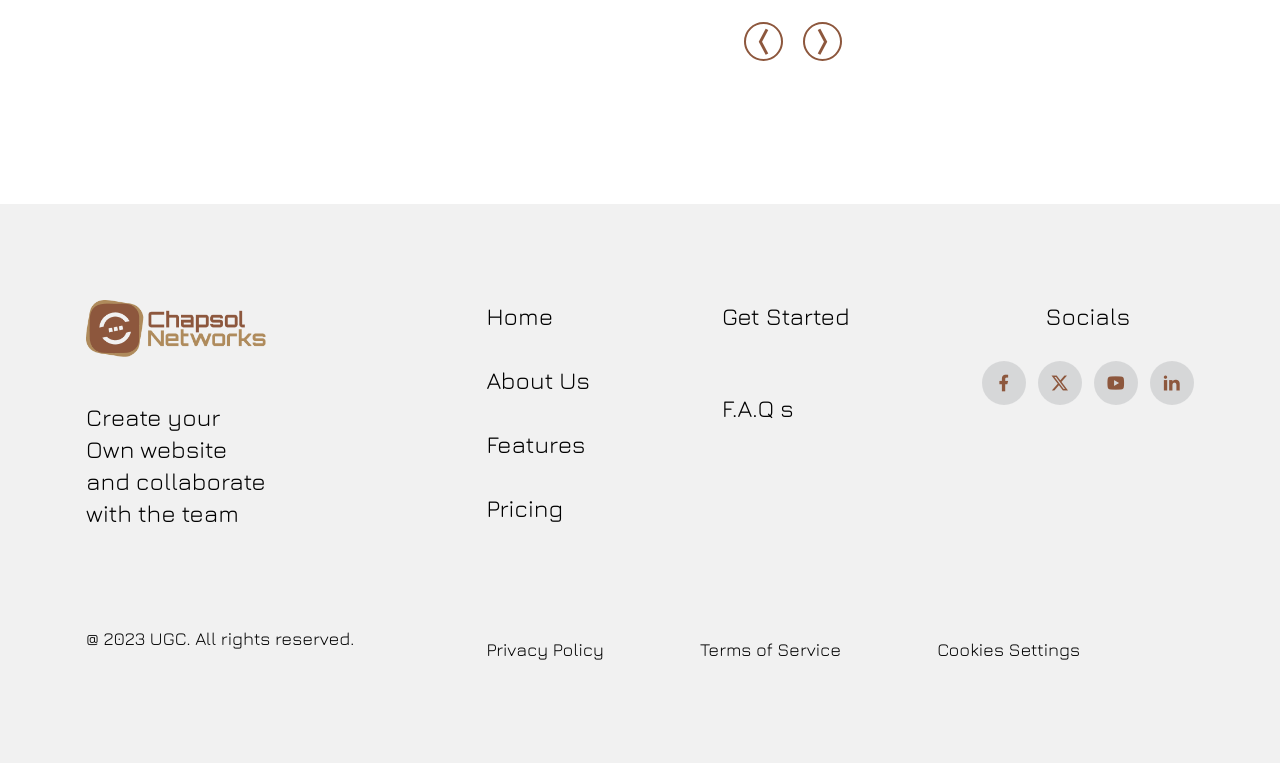
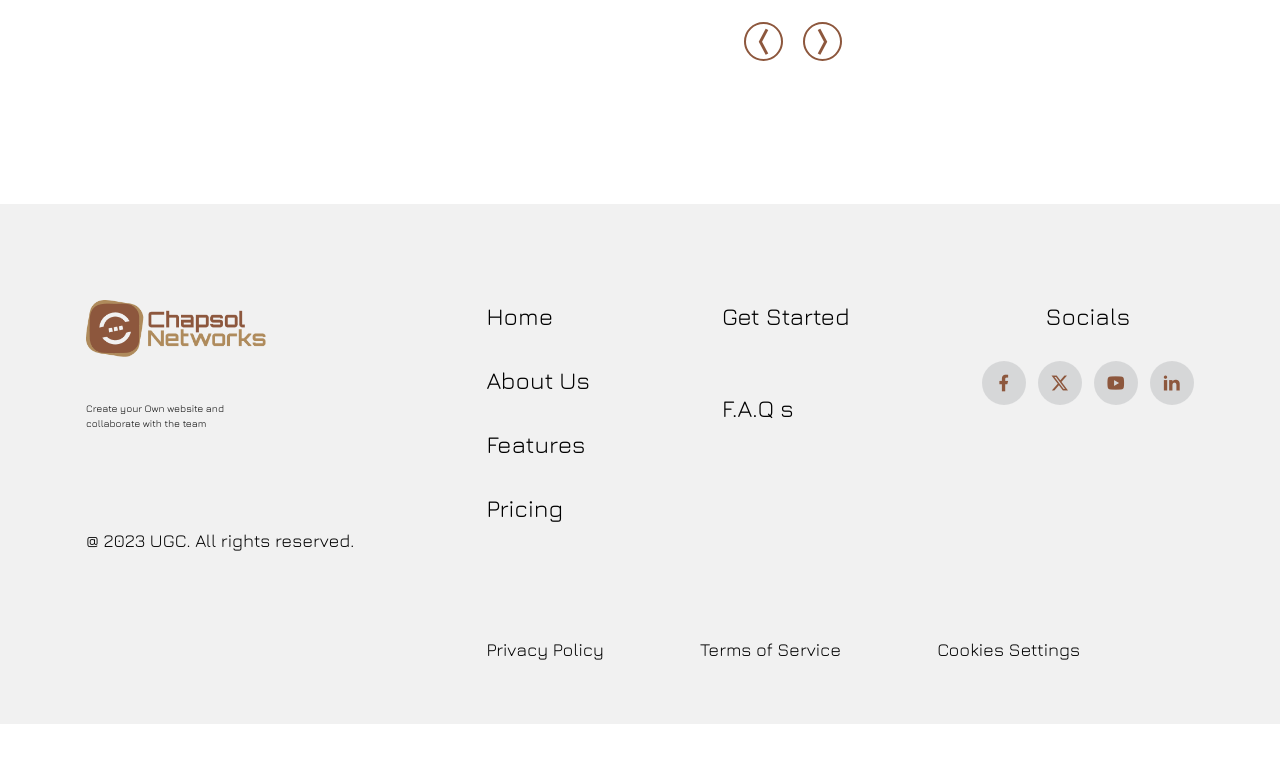
Before and after one commit to GoodboyBadvibes/Chapsol, a Next.js app: page / in a window 1280 px wide. Shown: the part 7344-8107 px from the top of the page. After the commit the page ends 8068 px from the top, so only its background shows below. Built offline with nearby package versions, Linux system fonts and the light colour scheme.

Commit message:
adjusted styles

```diff
--- a/src/app/components/Footer.js
+++ b/src/app/components/Footer.js
@@ -11,7 +11,7 @@ const Footer = () => {
         <div>
           <div style={{ width: '180px' }} className='m-auto pb-20 md:pb-0 md:m-0 '>
             <Image src={'/logo.png'} width={180} height={200} className=' items-center m-auto md:m-0 md:items-start' />
-            <h2 className='text-2xl pt-11 hidden md:block'>Create your Own website and collaborate with the team</h2>
+            <h2 className='pt-11 hidden md:block' style={{fontSize:'10px'}}>Create your Own website and collaborate with the team</h2>
 
           </div>
 
--- a/src/app/components/Nav.js
+++ b/src/app/components/Nav.js
@@ -90,7 +90,7 @@ useEffect(() => {
           <Link  className={" navLink "+(pathname==="/#reviews"?"text-standard":null)} href={"#testimonials"} data-aos="fade-down" data-aos-delay="250" data-aos-duration="750"  onClick={(e)=> handleScroll(e, 'testimonials')}> <h1> Reviews </h1></Link>
         </div>
 
-        <Button text={"contact"} fxn={(e)=> handleScroll(e, 'contact')}/>
+        <Button text={"contact"} styl={{color:'white'}} fxn={(e)=> handleScroll(e, 'contact')}/>
        </div>
 
 
```
